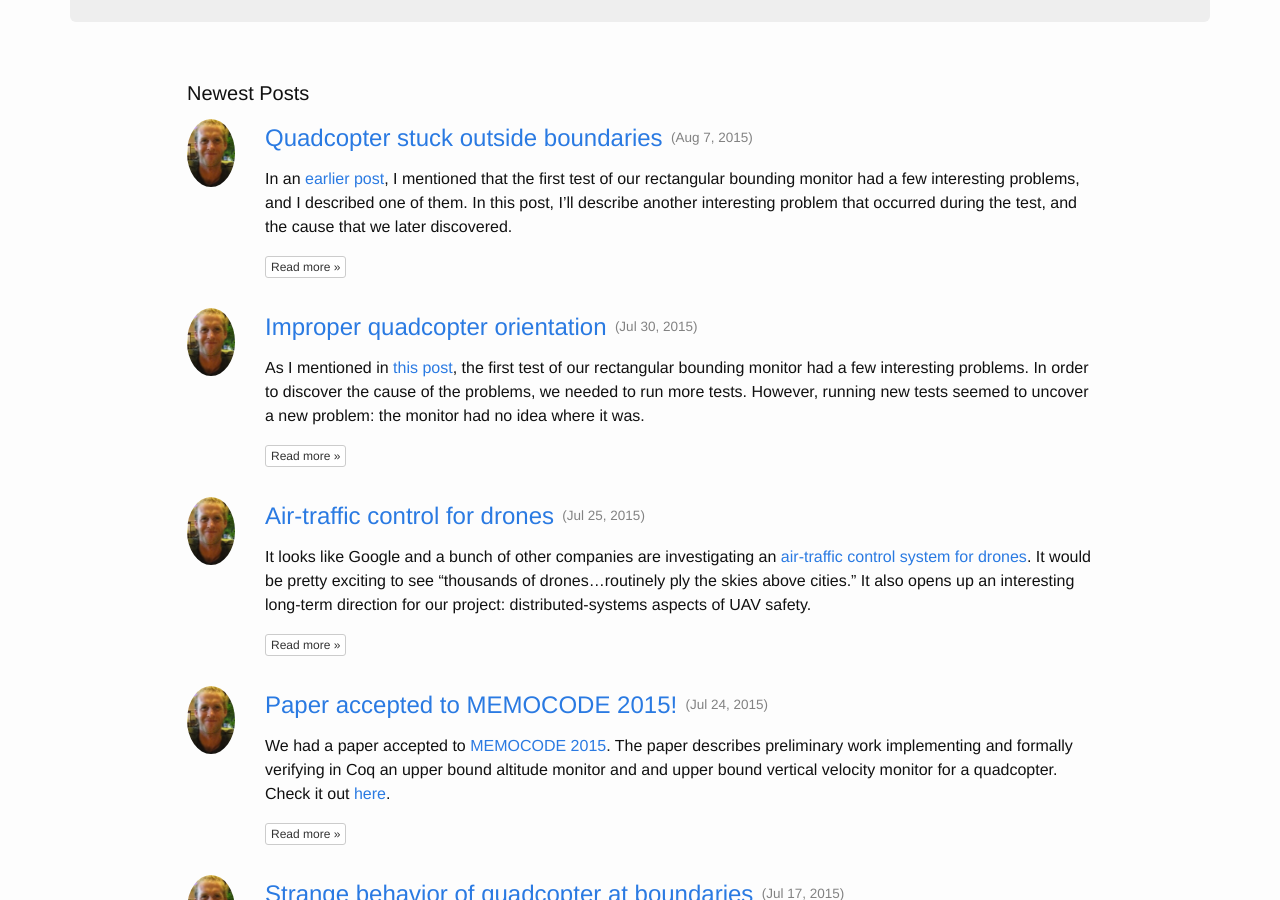
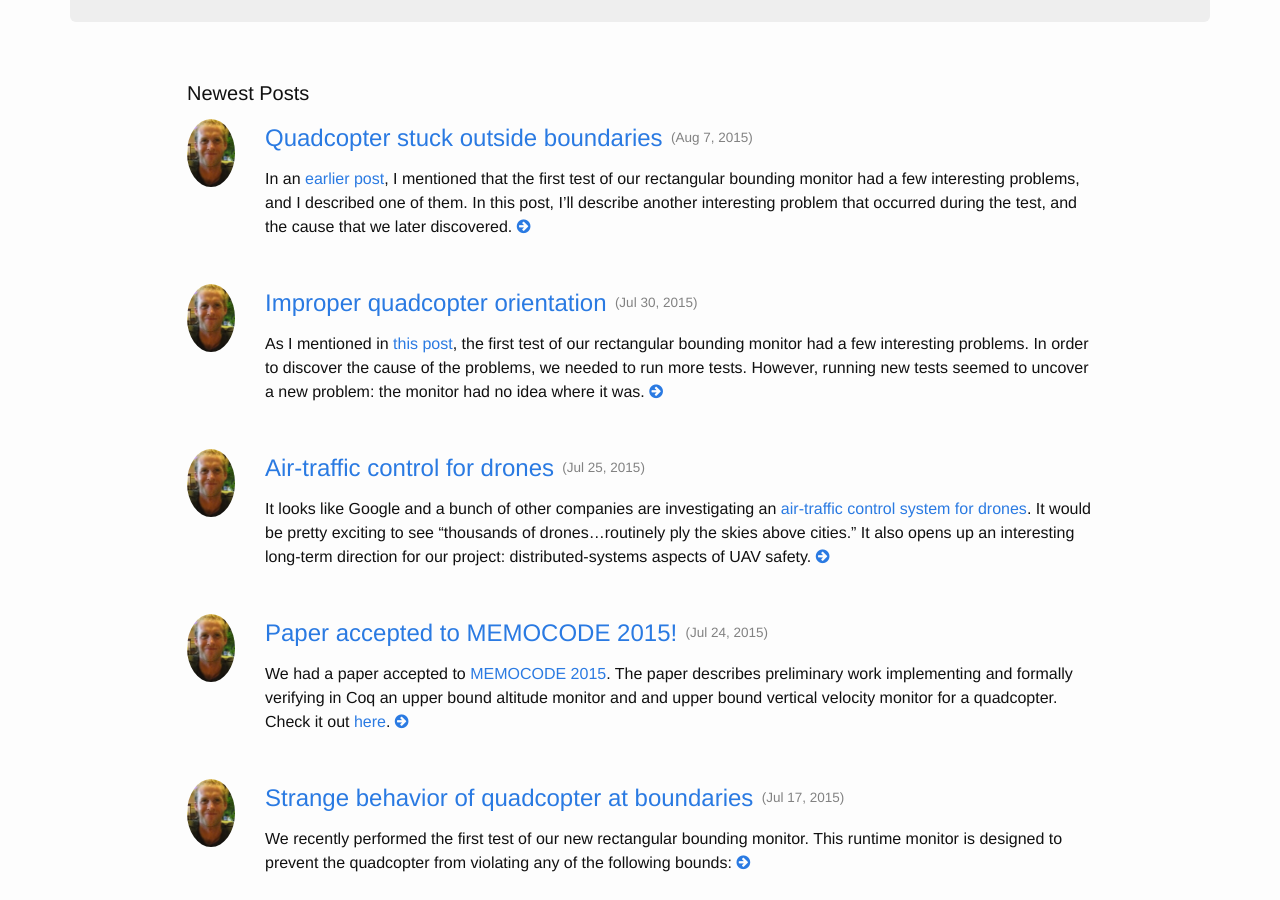
Before and after one commit to UCSD-PL/veridrone, a Jekyll site: the page built from index.html, in a window 1280 px wide and 900 px high, scrolled down 313 px. Built offline with Jekyll 4.4.1, drawn with Linux system fonts in a browser that asks for light colours; nearby versions of some CDN libraries.

Commit message:
Read more fix.

```diff
--- a/_layouts/post.html
+++ b/_layouts/post.html
@@ -2,6 +2,9 @@
 layout: default
 comments: true
 ---
+
+<div id="read-more"></div>
+
 <div class="post">
 
   <header class="post-header">
--- a/index.html
+++ b/index.html
@@ -14,11 +14,10 @@
       </div>
       <div class="col-md-11 col-xs-10">
 	<h2>
-	  <a class="post-link" href="{{ post.url | prepend: site.baseurl }}">{{ post.title }}</a>
+	  <a class="post-link" href="{{ post.url | prepend: site.baseurl }}#read-more">{{ post.title }}</a>
 	  <h-secondary>({{ post.date | date: "%b %-d, %Y" }})</h-secondary>
 	</h2>
-<!--	<h3 class="post-meta">{{ post.date | date: "%b %-d, %Y" }}</h3>-->
-	{{ post.excerpt }} <a class="btn btn-xs btn-default" href="{{ post.url | prepend: site.baseurl }}" role="button">Read more &raquo;</a>
+	<p>{{ post.excerpt | remove: '<p>' | remove: '</p>' }} <a href="{{ post.url | prepend: site.baseurl }}#read-more" role="button"><i class="fa fa-arrow-circle-right"></i></a></p>
       </div>
     </div>
   </li>
```
